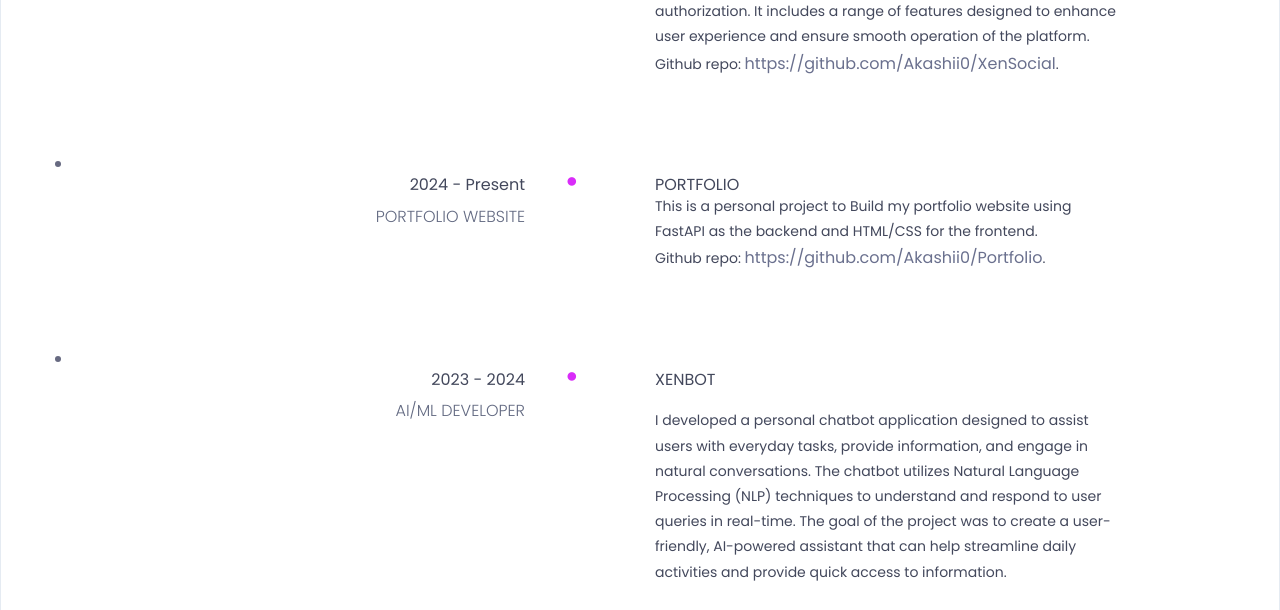
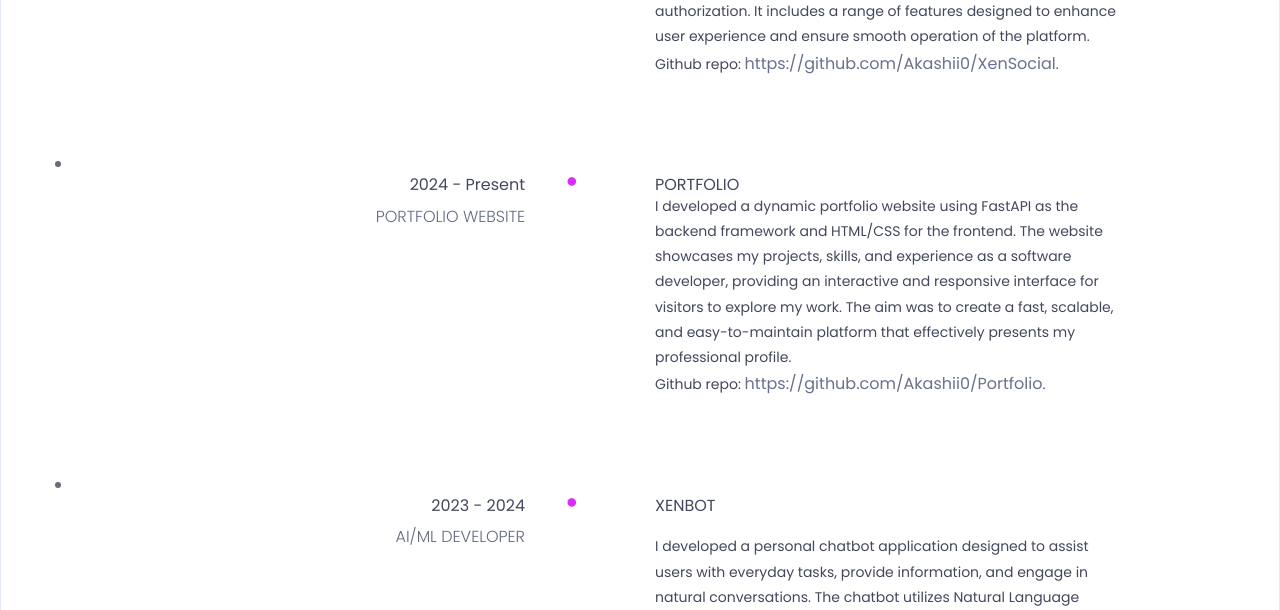
Before and after one commit to Akashii0/Portfolio, a FastAPI app: page / in a window 1280 px wide. Shown: the part 4587-5197 px from the top of the page. Run offline with FastAPI, Linux system fonts and the light colour scheme; some libraries are stand-ins or nearby versions.

Commit message:
updated index.html :))

```diff
--- a/templates/index.html
+++ b/templates/index.html
@@ -493,7 +493,7 @@
 													</h4>
 
 													<p class="description">
-														This is a personal project to Build my portfolio website using FastAPI as the backend and HTML/CSS for the frontend.
+														I developed a dynamic portfolio website using FastAPI as the backend framework and HTML/CSS for the frontend. The website showcases my projects, skills, and experience as a software developer, providing an interactive and responsive interface for visitors to explore my work. The aim was to create a fast, scalable, and easy-to-maintain platform that effectively presents my professional profile.
 													<p>Github repo: <a href="https://github.com/Akashii0/Portfolio">https://github.com/Akashii0/Portfolio</a>.</p>
 												</div><!--/.timeline-content-->
 											</div><!--/.timeline-->
```
